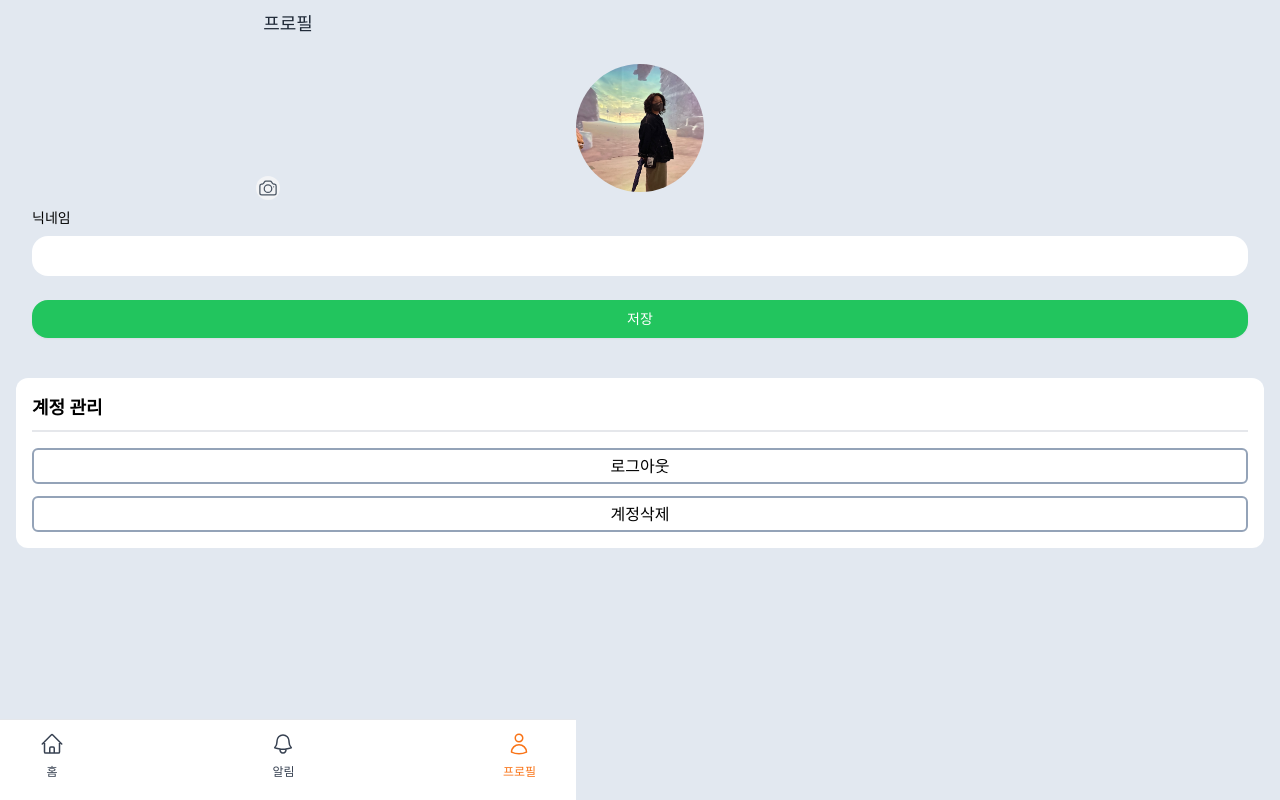
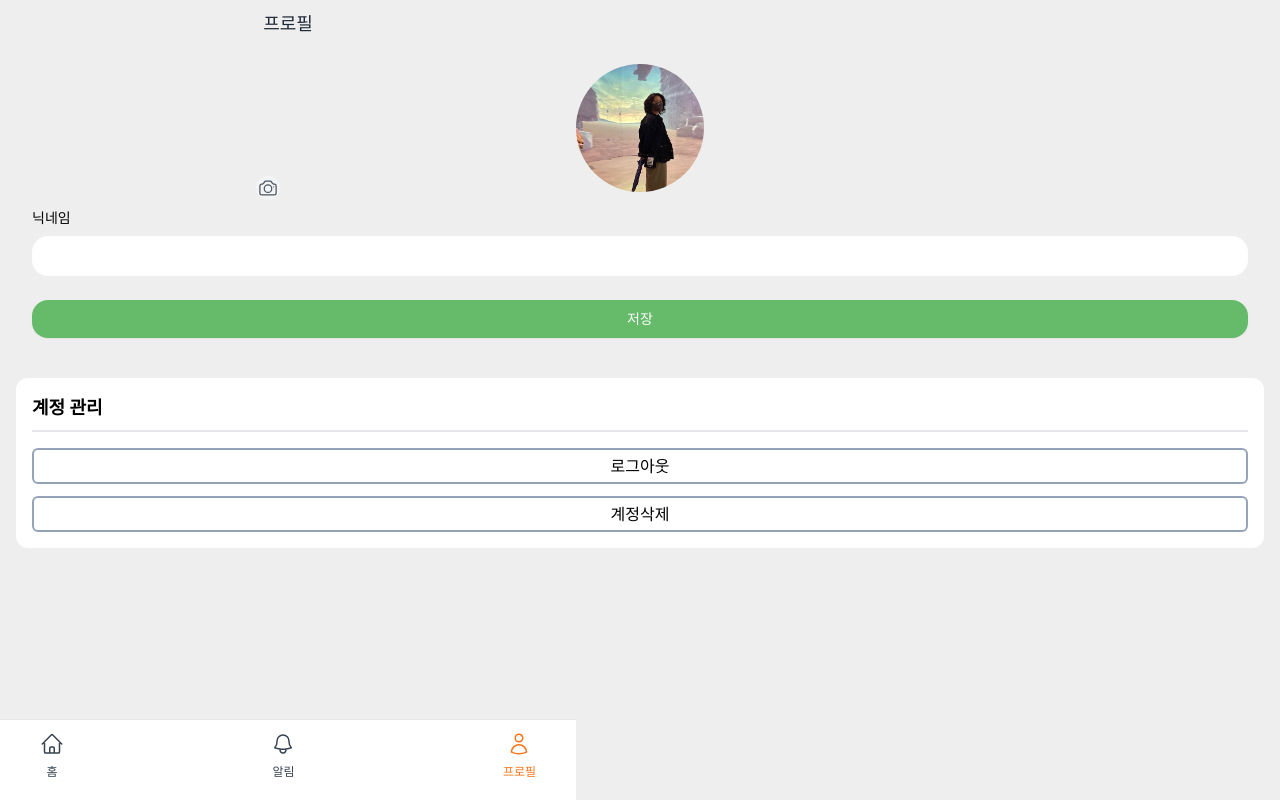
Before and after one commit to HabitPay/frontend, a Next.js app: page /profile in a window 1280 px wide. Built offline with nearby package versions, Linux system fonts and the light colour scheme.

Commit message:
figma에 있는 색상을 추출해서 tailwind.confing.ts에 추가#10

```diff
--- a/src/app/components/button.tsx
+++ b/src/app/components/button.tsx
@@ -16,7 +16,7 @@ export default function Button({
     <button
       {...rest}
       className={addClassNames(
-        "w-full bg-green-500 hover:bg-green-600 text-white  px-4 border border-transparent rounded-2xl shadow-sm font-medium focus:ring-2 focus:ring-offset-2 focus:ring-green-500 focus:outline-none",
+        "w-full bg-habit-green hover:bg-green-600 text-white  px-4 border border-transparent rounded-2xl shadow-sm font-medium focus:ring-2 focus:ring-offset-2 focus:ring-green-500 focus:outline-none",
         large ? "py-3 text-base" : "py-2 text-sm "
       )}
     >
--- a/src/app/components/layout.tsx
+++ b/src/app/components/layout.tsx
@@ -21,7 +21,7 @@ export default function Layout({
   };
   return (
     <div>
-      <div className="bg-slate-200 w-full h-12 max-w-xl justify-center text-lg px-10 font-medium fixed text-gray-800  top-0 flex items-center">
+      <div className=" bg-habit-background w-full h-12 max-w-xl justify-center text-lg px-10 font-medium fixed text-gray-800  top-0 flex items-center">
         {canGoBack ? (
           <button onClick={onClick} className="absolute left-4">
             <svg
--- a/src/app/globals.css
+++ b/src/app/globals.css
@@ -14,11 +14,6 @@
 
 
 
-:root {
-  --foreground-rgb: 0, 0, 0;
-  --background-start-rgb: 214, 219, 220;
-  --background-end-rgb: 255, 255, 255;
-}
 
 /* @media (prefers-color-scheme: dark) {
   :root {
@@ -30,5 +25,5 @@
 
 body {
   color: rgb(var(--foreground-rgb));
-  background-color: #e2e8f0;
+  background-color: #EEEEEE;
 }
--- a/src/app/onboarding/page.tsx
+++ b/src/app/onboarding/page.tsx
@@ -30,7 +30,7 @@ const Page = () => {
         <form className="flex flex-col" onSubmit={handleSubmit(onSubmit)}>
           <div className="flex flex-col">
             <input
-              className="bg-slate-200 border-b-2 border-slate-200 focus:outline-none focus:border-green-500"
+              className="bg-habit-background border-b-2 border-slate-200 focus:outline-none focus:border-green-500"
               type="text"
               placeholder="닉네임을 입력해주세요."
               {...register("nickname", {
@@ -56,7 +56,7 @@ const Page = () => {
               닉네임은 최소 2자부터 최대 15자까지 가능합니다.(특수문자 불가)
             </span>
           </div>
-          <button className=" py-2 w-full text-sm font-medium bg-green-500 hover:bg-green-600 text-white border border-transparent rounded-md shadow-sm focus:ring-2 focus:ring-offset-2 focus:ring-green-500 focus:outline-none relative bottom-0">
+          <button className=" py-2 w-full text-sm font-medium bg-habit-green hover:bg-green-600 text-white border border-transparent rounded-md shadow-sm focus:ring-2 focus:ring-offset-2 focus:ring-green-500 focus:outline-none relative bottom-0">
             다음
           </button>
         </form>
--- a/tailwind.config.ts
+++ b/tailwind.config.ts
@@ -1,12 +1,16 @@
 import type { Config } from "tailwindcss";
 
 const config: Config = {
-  content: [
-    "./src/pages/**/*.{js,ts,jsx,tsx,mdx}",
-    "./src/components/**/*.{js,ts,jsx,tsx,mdx}",
-    "./src/app/**/*.{js,ts,jsx,tsx,mdx}",
-  ],
-  theme: {},
+  content: ["./src/app/**/*.{js,ts,jsx,tsx,mdx}"],
+  theme: {
+    extend: {
+      backgroundColor: {
+        "habit-green": "#66BB6A",
+        "habit-gray": "#AAAAAA",
+        "habit-background": "#EEEEEE",
+      },
+    },
+  },
   darkMode: "media",
   plugins: [],
 };
```
